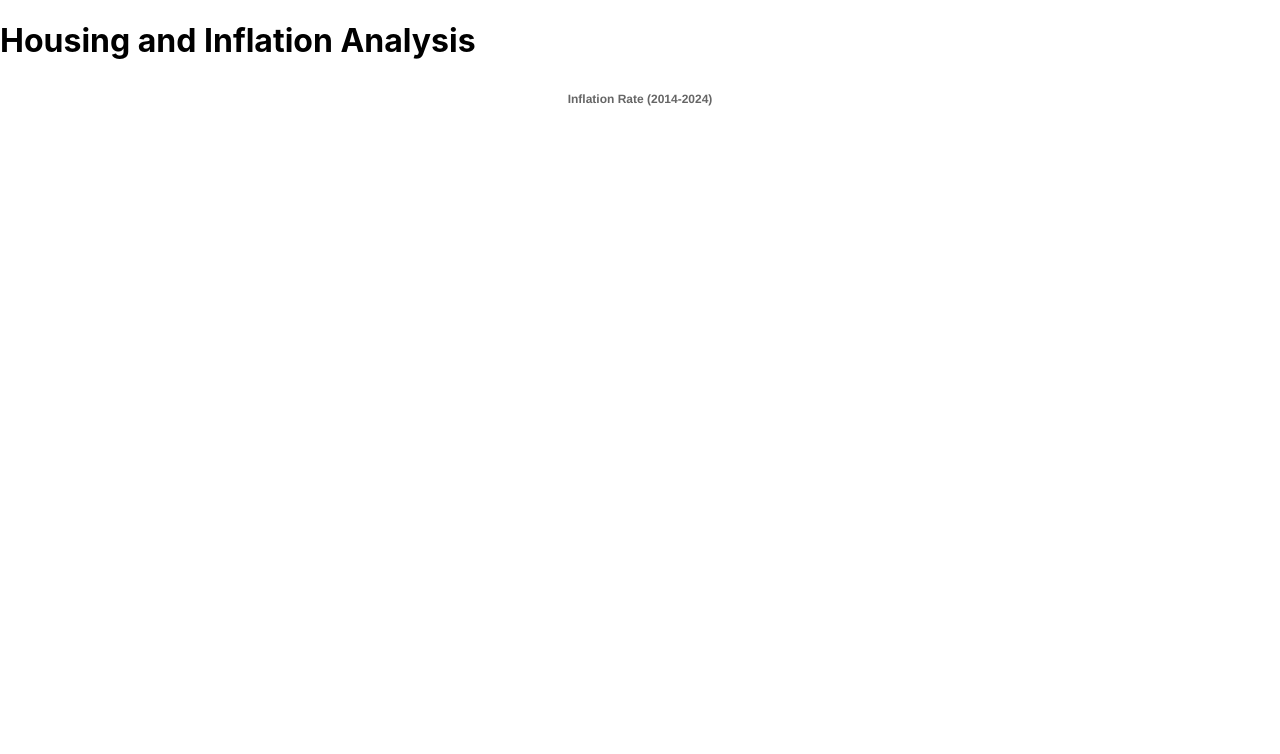
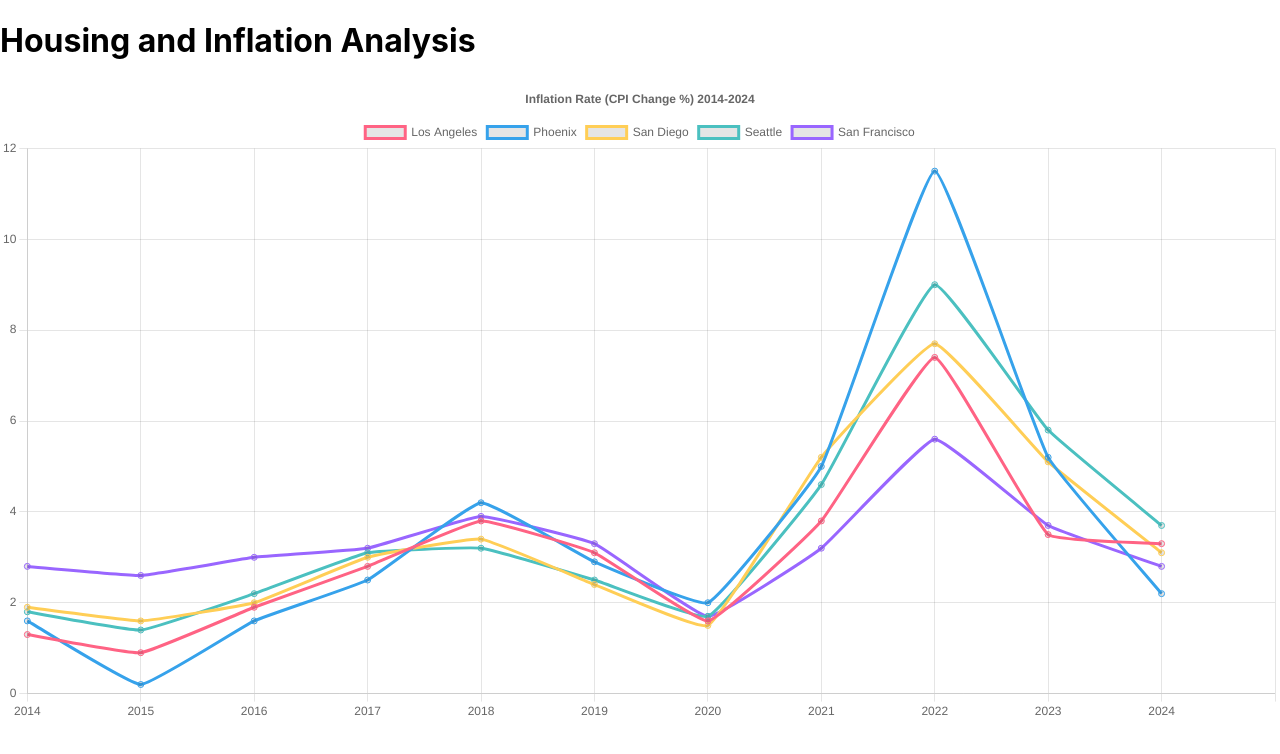
Before and after one commit to NurjahanJ/inflation_housing, a React (Create React App) app: page / in a window 1280 px wide. Shown: the top 754 px of the page. Built offline with nearby package versions, Linux system fonts and the light colour scheme; no server answers.

Commit message:
fixed issues with the data

```diff
--- a/src/LineChart.js
+++ b/src/LineChart.js
@@ -4,51 +4,45 @@ import { Line } from 'react-chartjs-2';
 import Papa from 'papaparse';
 import { Chart as ChartJS, CategoryScale, LinearScale, PointElement, LineElement, Title, Tooltip, Legend } from 'chart.js';
 
-// Register necessary Chart.js components
+// Register Chart.js components
 ChartJS.register(CategoryScale, LinearScale, PointElement, LineElement, Title, Tooltip, Legend);
 
 const LineChart = () => {
-  const [chartData, setChartData] = useState({
-    labels: [],
-    datasets: []
-  });
+  const [chartData, setChartData] = useState({ labels: [], datasets: [] });
 
   useEffect(() => {
-    // Load the CSV file from the public folder
-    Papa.parse(process.env.PUBLIC_URL + '/Line_chart_data.CVS', {
+    // Load CSV file from public folder
+    Papa.parse(process.env.PUBLIC_URL + '/Line_chart_data.csv', {
       download: true,
       header: true,
       complete: (results) => {
-        // Assuming the CSV columns are:
-        // Year, Los Angeles, Phoenix, San Diego, Seattle, San Francisco
         const data = results.data;
 
-        // Extract the years for the x-axis
-        const years = data.map(row => row.Year);
+        // Extract years for x-axis
+        const years = data.map(row => row['Year']);
 
-        // Define the cities and a color for each dataset
-        const cities = ['Los Angeles', 'Phoenix', 'San Diego', 'Seattle', 'San Francisco'];
-        const colors = {
-          'Los Angeles': 'rgb(255, 99, 132)',
-          'Phoenix': 'rgb(54, 162, 235)',
-          'San Diego': 'rgb(255, 206, 86)',
-          'Seattle': 'rgb(75, 192, 192)',
-          'San Francisco': 'rgb(153, 102, 255)'
-        };
+        // Define the cities and map to the respective CSV columns for CPI Change (inflation rate)
+        const cities = [
+          { label: "Los Angeles", key: "CPI Change (%) - Los Angeles", color: 'rgb(255, 99, 132)' },
+          { label: "Phoenix", key: "CPI Change (%) - Phoenix", color: 'rgb(54, 162, 235)' },
+          { label: "San Diego", key: "CPI Change (%) - San Diego", color: 'rgb(255, 206, 86)' },
+          { label: "Seattle", key: "CPI Change (%) - Seattle", color: 'rgb(75, 192, 192)' },
+          { label: "San Francisco", key: "CPI Change (%) - San Francisco", color: 'rgb(153, 102, 255)' },
+        ];
 
-        // Create a dataset for each city
+        // Create datasets for each city
         const datasets = cities.map(city => ({
-          label: city,
-          data: data.map(row => parseFloat(row[city])), // Convert string data to numbers
+          label: city.label,
+          data: data.map(row => parseFloat(row[city.key])),
           fill: false,
-          borderColor: colors[city],
-          tension: 0.1
+          borderColor: city.color,
+          tension: 0.1,
         }));
 
-        // Update chart data state
+        // Set the parsed data to the chartData state
         setChartData({
           labels: years,
-          datasets: datasets
+          datasets: datasets,
         });
       }
     });
@@ -59,7 +53,7 @@ const LineChart = () => {
     responsive: true,
     plugins: {
       legend: { position: 'top' },
-      title: { display: true, text: 'Inflation Rate (2014-2024)' }
+      title: { display: true, text: 'Inflation Rate (CPI Change %) 2014-2024' }
     }
   };
 
```
Also changed, not shown: src/App.js (line endings or trailing spaces).
